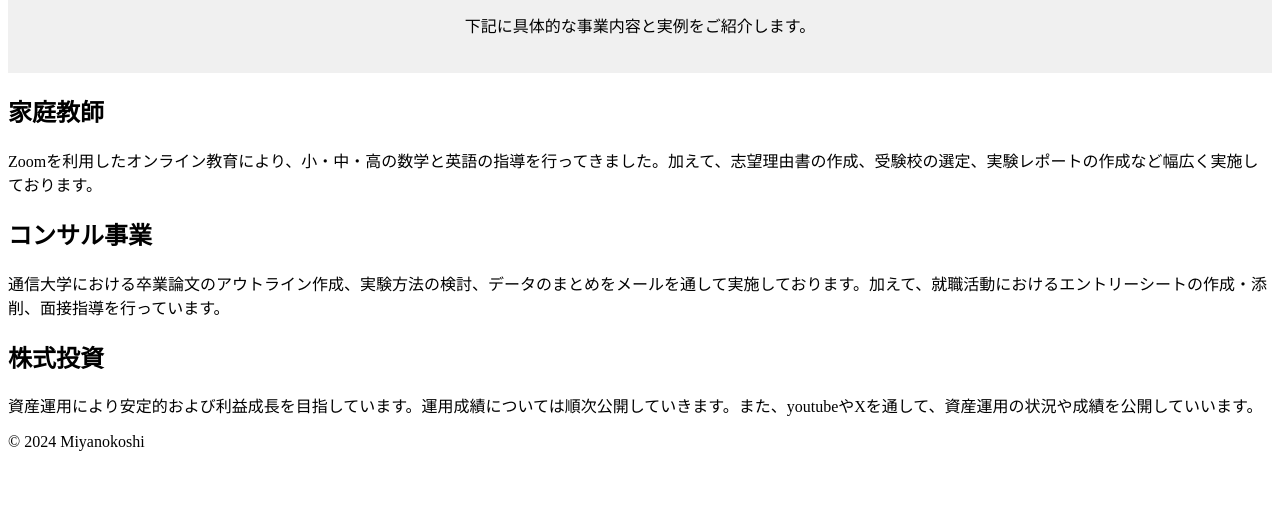
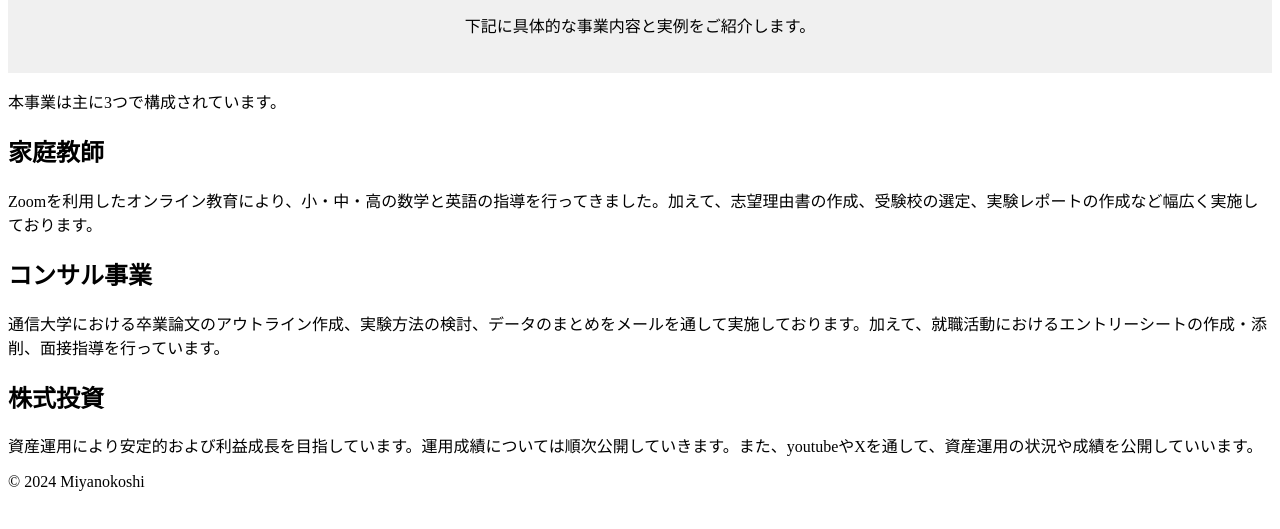
Before and after one commit to sorashiro8/Miyanokoshi-business, a plain HTML site: page index.html in a window 1280 px wide. Shown: the part 123-652 px from the top of the page. Drawn offline with Linux system fonts and the light colour scheme; a script that the page names is missing.

Commit message:
Update index.html

```diff
--- a/index.html
+++ b/index.html
@@ -13,6 +13,7 @@
         <p>下記に具体的な事業内容と実例をご紹介します。</p>
     </header>
     <main>
+        <p>本事業は主に3つで構成されています。</p>
         <h2>家庭教師</h2>
         <p>Zoomを利用したオンライン教育により、小・中・高の数学と英語の指導を行ってきました。加えて、志望理由書の作成、受験校の選定、実験レポートの作成など幅広く実施しております。</p>
         <h2>コンサル事業</h2>
```
